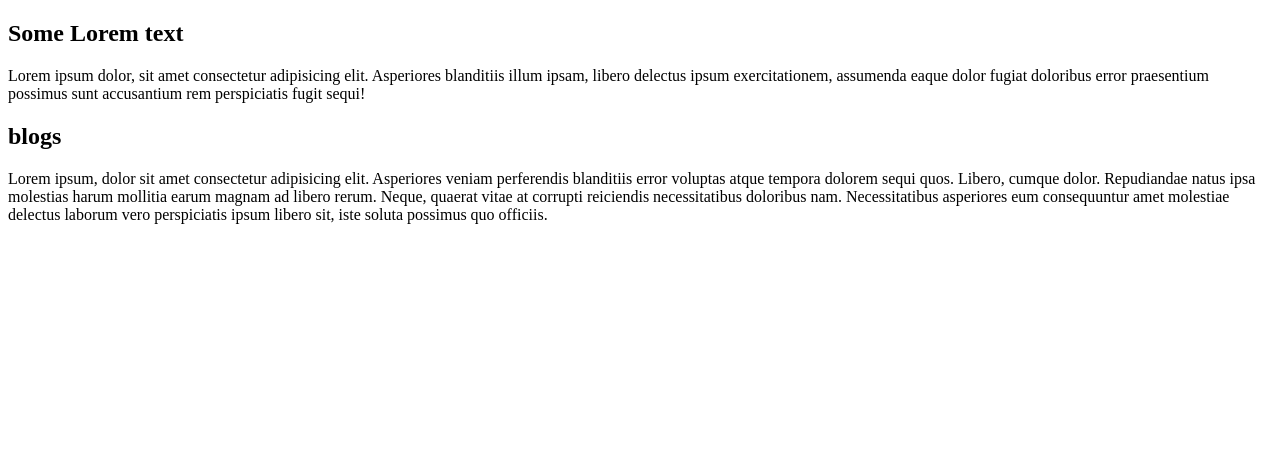
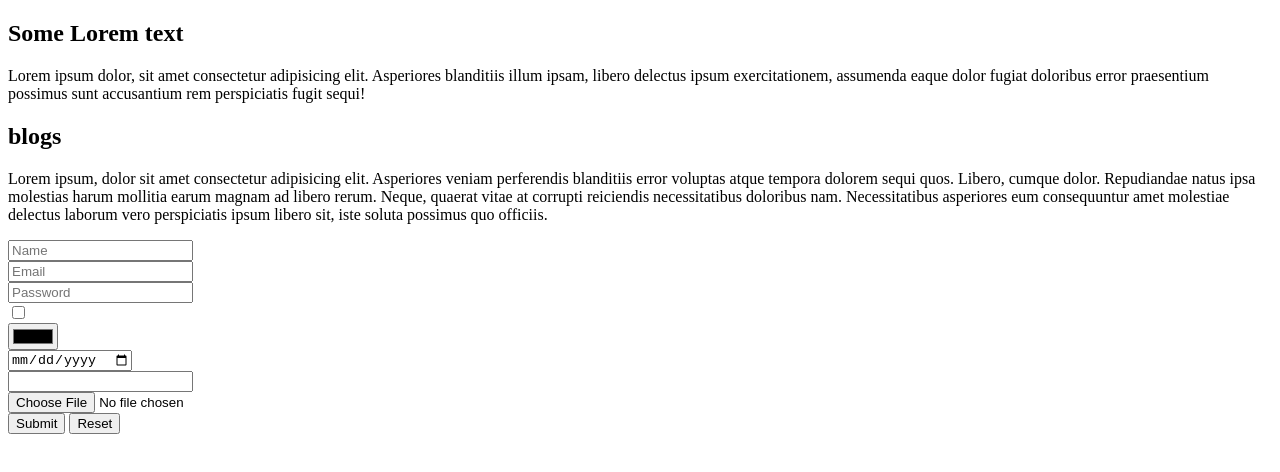
Before and after one commit to arman1549/my-first-website, a plain HTML site: page index.html in a window 1280 px wide. Drawn offline with Linux system fonts and the light colour scheme.

Commit message:
commiting

```diff
--- a/index.html
+++ b/index.html
@@ -5,6 +5,7 @@
     <meta http-equiv="X-UA-Compatible" content="IE=edge">
     <meta name="viewport" content="width=device-width, initial-scale=1.0">
     <title>Document</title>
+    <link rel="shortcut icon" href="favicon.ico" type="">
 </head>
 <body>
     <h2>Some Lorem text</h2>
@@ -12,5 +13,19 @@
     <h2>blogs</h2>
     <p>Lorem ipsum, dolor sit amet consectetur adipisicing elit. Asperiores veniam perferendis blanditiis error voluptas atque tempora dolorem sequi quos. Libero, cumque dolor. Repudiandae natus ipsa molestias harum mollitia earum magnam ad libero rerum. Neque, quaerat vitae at corrupti reiciendis necessitatibus doloribus nam. Necessitatibus asperiores eum consequuntur amet molestiae delectus laborum vero perspiciatis ipsum libero sit, iste soluta possimus quo officiis.</p>
 
+
+     <form action="">
+        <input type="text" placeholder="Name"><br>
+        <input type="email" placeholder="Email"><br>
+        <input type="password" placeholder="Password"> <br>
+        <input type="checkbox" name="" id=""> <br>
+        <input type="color" name="" id=""><br>
+        <input type="date" name="" id=""><br>
+        <input type="datetime" name="" id=""><br>
+        <input type="file" name="" id=""><br>
+
+        <input type="button" value="Submit"> <input type="reset" value="Reset">
+     </form>
+
 </body>
 </html>
```
